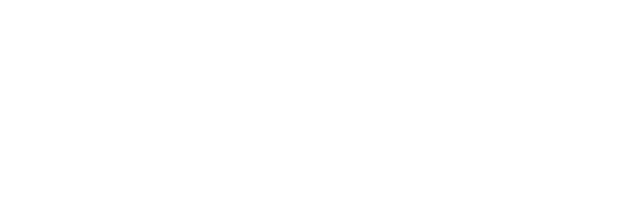
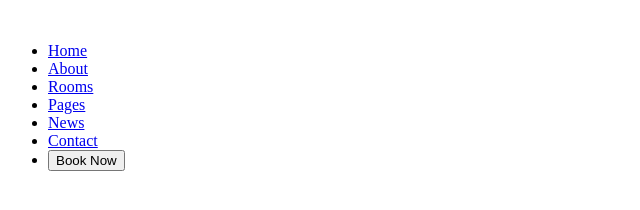
Before and after one commit to tleanne1/hotel-booking-website, a plain HTML site: page index.html in a window 1280 px wide. Shown: the whole page, without its empty margins (0-640 px from the left). Drawn offline with Linux system fonts and the light colour scheme.

Commit message:
Added header content

```diff
--- a/index.html
+++ b/index.html
@@ -6,5 +6,24 @@
     <meta name="viewport" content="width=device-width, initial-scale=1.0" />
     <title>Document</title>
   </head>
-  <body></body>
+  <body>
+    <header>
+      <div class="content flex_space">
+        <div class="logo">
+          <img src="" alt="" />
+        </div>
+        <div class="navlinks">
+          <ul id="menulist">
+            <li><a href="#">Home</a></li>
+            <li><a href="#">About</a></li>
+            <li><a href="#">Rooms</a></li>
+            <li><a href="#">Pages</a></li>
+            <li><a href="#">News</a></li>
+            <li><a href="#">Contact</a></li>
+            <li><button class="primary-btn">Book Now</button></li>
+          </ul>
+        </div>
+      </div>
+    </header>
+  </body>
 </html>
```
Also changed, not shown: 1 other file.
